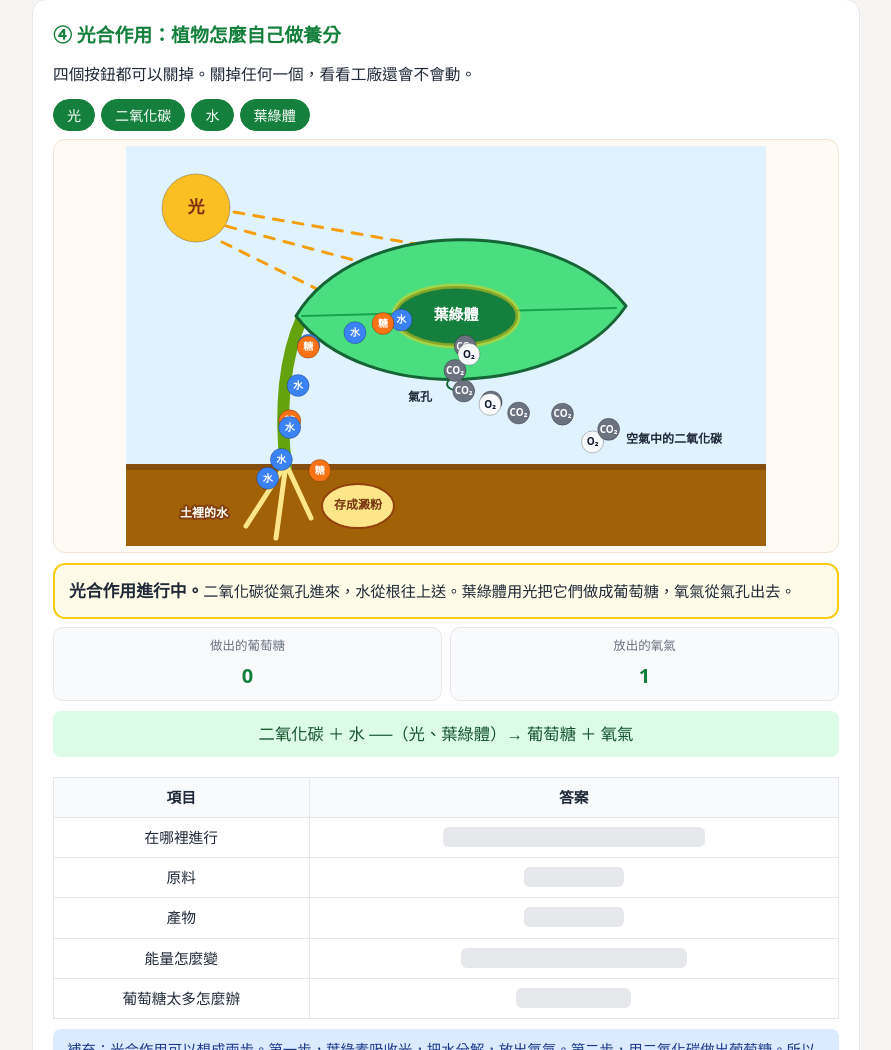
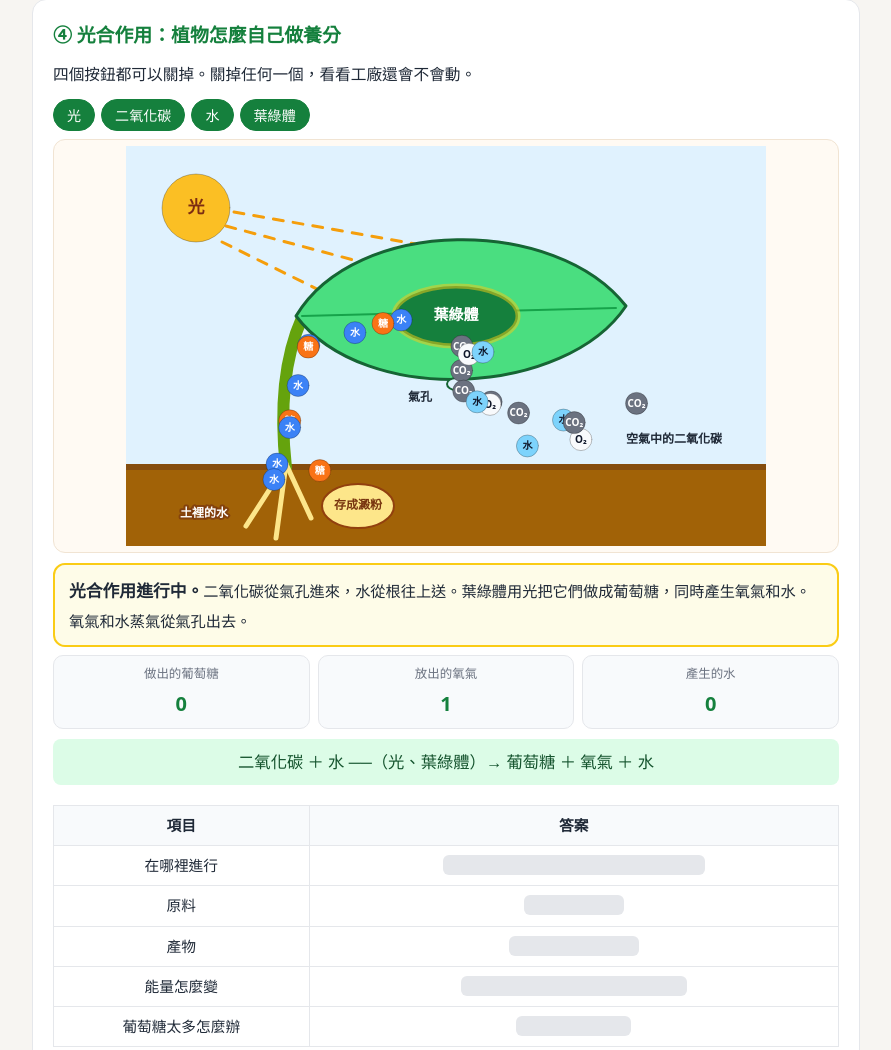
Before and after one commit to Shelly-awkward/interactive-knowledge, a plain HTML site: page lessons/國中生物/生物體的營養1_養分酵素與光合作用.html in a window 1280 px wide. Shown: the part 2683-3733 px from the top of the page, without its empty margins (194-1085 px from the left). Drawn offline with Linux system fonts and the light colour scheme.

Commit message:
修正光合作用產物：補上水（葡萄糖、氧氣、水），動畫與測驗同步更新
Co-Authored-By: Claude Fable 5.2 <noreply@anthropic.com>
Claude-Session: https://claude.ai/code/session_01UfoNYquaupDbGjpXiAvNgG

```diff
--- a/lessons/lessons.js
+++ b/lessons/lessons.js
@@ -23,7 +23,7 @@ window.__LESSONS__ = [
   {
     file: "lessons/國中生物/生物體的營養1_養分酵素與光合作用.html",
     title: "國一生物｜生物體的營養①：養分、酵素與光合作用",
-    subtitle: "七年級自然第 2 章「生物體的營養」上半：六大類養分與能量計算拉桿（醣類、蛋白質 4 大卡／克，脂質 9 大卡／克）；碘液與本氏液檢驗試管（選樣品、滴試劑、隔水加熱看變色）；代謝作用與酵素動畫（專一性、可重複使用、拉溫度與酸鹼看活性曲線，高溫破壞不能恢復、低溫可以恢復）；光合作用工廠（光、二氧化碳、水、葉綠體四個開關，少一個就停）；葉片橫切面逐層點看；葉片澱粉檢驗五步驟；22 題小測驗與錯題本（答錯自動收錄，連對 2 次移出）",
+    subtitle: "七年級自然第 2 章「生物體的營養」上半：六大類養分與能量計算拉桿（醣類、蛋白質 4 大卡／克，脂質 9 大卡／克）；碘液與本氏液檢驗試管（選樣品、滴試劑、隔水加熱看變色）；代謝作用與酵素動畫（專一性、可重複使用、拉溫度與酸鹼看活性曲線，高溫破壞不能恢復、低溫可以恢復）；光合作用工廠（光、二氧化碳、水、葉綠體四個開關，少一個就停）；葉片橫切面逐層點看；葉片澱粉檢驗五步驟；23 題小測驗與錯題本（答錯自動收錄，連對 2 次移出）",
     subject: "自然科學",
     level: "國中",
     added: "2026-11-21",
--- a/lessons/國中生物/生物體的營養1_養分酵素與光合作用.html
+++ b/lessons/國中生物/生物體的營養1_養分酵素與光合作用.html
@@ -198,19 +198,20 @@
   </div>
   <div class="stage"><canvas id="cvPS"></canvas></div>
   <div class="status" id="psMsg"></div>
-  <div class="count"><div><small>做出的葡萄糖</small><b id="psG">0</b></div><div><small>放出的氧氣</small><b id="psO">0</b></div></div>
+  <div class="count" style="grid-template-columns:repeat(3,1fr)"><div><small>做出的葡萄糖</small><b id="psG">0</b></div><div><small>放出的氧氣</small><b id="psO">0</b></div><div><small>產生的水</small><b id="psW">0</b></div></div>
   <div class="key" style="text-align:center; font-size:1.02rem;">
-    二氧化碳 ＋ 水 <span style="white-space:nowrap">──（光、葉綠體）→</span> 葡萄糖 ＋ 氧氣
+    二氧化碳 ＋ 水 <span style="white-space:nowrap">──（光、葉綠體）→</span> 葡萄糖 ＋ 氧氣 ＋ 水
   </div>
   <div class="tw"><table>
     <tr><th>項目</th><th>答案</th></tr>
     <tr><td>在哪裡進行</td><td><span class="hide">葉綠體（裡面有葉綠素，負責吸收光）</span></td></tr>
     <tr><td>原料</td><td><span class="hide">二氧化碳、水</span></td></tr>
-    <tr><td>產物</td><td><span class="hide">葡萄糖、氧氣</span></td></tr>
+    <tr><td>產物</td><td><span class="hide">葡萄糖、氧氣、水</span></td></tr>
     <tr><td>能量怎麼變</td><td><span class="hide">光能 → 化學能（存在葡萄糖裡）</span></td></tr>
     <tr><td>葡萄糖太多怎麼辦</td><td><span class="hide">轉成澱粉存起來</span></td></tr>
   </table></div>
   <p class="note">補充：光合作用可以想成兩步。第一步，葉綠素吸收光，把水分解，放出氧氣。第二步，用二氧化碳做出葡萄糖。所以氧氣是從<b>水</b>來的。</p>
+  <p class="note"><b>為什麼兩邊都有水？</b>水是原料，反應過程中也會產生新的水。所以箭頭左邊、右邊都要寫水。產物一共三個：<b>葡萄糖、氧氣、水</b>。</p>
 </div>
 
 <div class="card" id="s5">
@@ -589,11 +590,11 @@ function setupQuiz(PRE, Q, SECS){
   const NAME = { light:"光", co2:"二氧化碳", water:"水", chl:"葉綠體" };
   const LF = { x:330, y:170 };            // 葉子中心（葉綠體工廠）
   const STO = { x:330, y:236 };           // 氣孔
-  let P = [], acc = 0, nG = 0, nO = 0, tIn = 0;
+  let P = [], acc = 0, nG = 0, nO = 0, nW = 0, tIn = 0;
   const works = () => on.light && on.co2 && on.water && on.chl;
   function msg(){
     const miss = Object.keys(on).filter(k => !on[k]).map(k => NAME[k]);
-    $("psMsg").innerHTML = works() ? "<b class='big'>光合作用進行中。</b>二氧化碳從氣孔進來，水從根往上送。葉綠體用光把它們做成葡萄糖，氧氣從氣孔出去。"
+    $("psMsg").innerHTML = works() ? "<b class='big'>光合作用進行中。</b>二氧化碳從氣孔進來，水從根往上送。葉綠體用光把它們做成葡萄糖，同時產生氧氣和水。氧氣和水蒸氣從氣孔出去。"
       : `<b class='big'>光合作用停了。</b>缺少：<b>${miss.join("、")}</b>。四個條件少一個都不行。`;
   }
   document.querySelectorAll("[data-ps]").forEach(b => b.addEventListener("click", ()=>{
@@ -606,6 +607,7 @@ function setupQuiz(PRE, Q, SECS){
     if(type === "co2") P.push({ type, pts:[[rnd(520,630),rnd(250,300)],[400,270],[STO.x,STO.y+6],[LF.x+rnd(-20,20),LF.y+10]], t:0, sp:.28 });
     if(type === "h2o") P.push({ type, pts:[[rnd(120,170),rnd(345,385)],[160,300],[180,200],[LF.x-40,LF.y]], t:0, sp:.3 });
     if(type === "o2")  P.push({ type, pts:[[LF.x+20,LF.y+10],[STO.x+4,STO.y+8],[430,290],[rnd(540,640),rnd(200,330)]], t:0, sp:.26 });
+    if(type === "w2")  P.push({ type, pts:[[LF.x+40,LF.y+10],[STO.x+8,STO.y+8],[400,300],[rnd(440,560),rnd(150,300)]], t:0, sp:.24 });
     if(type === "glu") P.push({ type, pts:[[LF.x-30,LF.y],[185,190],[160,290],[rnd(215,250),rnd(348,372)]], t:0, sp:.22 });
   }
   function pos(p){
@@ -615,9 +617,9 @@ function setupQuiz(PRE, Q, SECS){
   function draw(dt, now){
     tIn += dt;
     if(tIn > .45){ tIn = 0; if(on.co2) spawn("co2"); if(on.water) spawn("h2o"); }
-    if(works()){ acc += dt; if(acc > 1.1){ acc = 0; spawn("o2"); spawn("glu"); } }
+    if(works()){ acc += dt; if(acc > 1.1){ acc = 0; spawn("o2"); spawn("glu"); spawn("w2"); } }
     P.forEach(p => p.t += p.sp*dt);
-    P = P.filter(p => { if(p.t < 1) return true; if(p.type === "o2"){ nO++; $("psO").textContent = nO; } if(p.type === "glu"){ nG++; $("psG").textContent = nG; } return false; });
+    P = P.filter(p => { if(p.t < 1) return true; if(p.type === "o2"){ nO++; $("psO").textContent = nO; } if(p.type === "w2"){ nW++; $("psW").textContent = nW; } if(p.type === "glu"){ nG++; $("psG").textContent = nG; } return false; });
     // 背景
     c.fillStyle = on.light ? "#e0f2fe" : "#1e293b"; c.fillRect(0,0,W,GY);
     c.fillStyle = "#a16207"; c.fillRect(0,GY,W,H-GY); c.fillStyle = "#854d0e"; c.fillRect(0,GY,W,6);
@@ -649,8 +651,8 @@ function setupQuiz(PRE, Q, SECS){
     label(c, "氣孔", STO.x-36, STO.y+16, { size:12, color:tc, halo });
     if(on.co2) label(c, "空氣中的二氧化碳", 548, 316-22, { size:12, color:tc, halo });
     // 粒子
-    const ST = { co2:["#6b7280","CO₂"], h2o:["#3b82f6","水"], o2:["#f8fafc","O₂"], glu:["#f97316","糖"] };
-    P.forEach(p => { const q = pos(p), s = ST[p.type]; ball(c, q[0], q[1], 11, s[0], s[1], p.type === "o2" ? "#0f172a" : "#fff"); });
+    const ST = { co2:["#6b7280","CO₂"], h2o:["#3b82f6","水"], o2:["#f8fafc","O₂"], glu:["#f97316","糖"], w2:["#7dd3fc","水"] };
+    P.forEach(p => { const q = pos(p), s = ST[p.type]; ball(c, q[0], q[1], 11, s[0], s[1], p.type === "o2" || p.type === "w2" ? "#0f172a" : "#fff"); });
   }
   msg();
 })();
@@ -752,7 +754,8 @@ setupQuiz("L1", [
   { q:"酵素幫忙完成一次反應之後，自己會怎樣？", o:["被用掉消失","變成產物的一部分","本身不變，可以再用","變成另一種酵素"], a:2, sec:"s3", why:"酵素作用前後不變，可以重複使用。" },
   { q:"把唾液煮沸、放涼之後，再加進澱粉液。澱粉會被分解嗎？", o:["會，而且更快","會，跟原來一樣","不會，酵素被高溫破壞了","不會，因為澱粉被煮熟了"], a:2, sec:"s3", why:"高溫會破壞酵素，就算放涼也不會恢復。" },
   { q:"把唾液放進冰箱，再拿出來回到 37℃ 左右。酵素的活性會怎樣？", o:["永遠失去活性","恢復活性","變成原來的兩倍","變成酸性"], a:1, sec:"s3", why:"低溫只是讓酵素變慢，沒有破壞它。回溫就恢復。" },
-  { q:"光合作用的原料是什麼？", o:["氧氣和葡萄糖","二氧化碳和水","氧氣和水","二氧化碳和葡萄糖"], a:1, sec:"s4", why:"原料是二氧化碳和水。葡萄糖和氧氣是產物。" },
+  { q:"光合作用的原料是什麼？", o:["氧氣和葡萄糖","二氧化碳和水","氧氣和水","二氧化碳和葡萄糖"], a:1, sec:"s4", why:"原料是二氧化碳和水。產物是葡萄糖、氧氣和水。" },
+  { q:"光合作用的產物有哪些？", o:["只有葡萄糖","葡萄糖和氧氣","葡萄糖、氧氣和水","二氧化碳和水"], a:2, sec:"s4", why:"產物有三個：葡萄糖、氧氣、水。水是原料，也是產物，最容易漏掉。" },
   { q:"光合作用在細胞的哪個構造裡進行？", o:["細胞核","細胞膜","葉綠體","液泡"], a:2, sec:"s4", why:"葉綠體裡有葉綠素，可以吸收光。" },
   { q:"光合作用把什麼能量，轉成什麼能量？", o:["化學能轉成光能","光能轉成化學能","熱能轉成光能","光能轉成電能"], a:1, sec:"s4", why:"把光能轉成化學能，存在葡萄糖裡。" },
   { q:"植物做出來的葡萄糖如果用不完，通常會怎麼處理？", o:["從氣孔排掉","轉成澱粉存起來","變成氧氣","變成水"], a:1, sec:"s4", why:"多的葡萄糖會轉成澱粉儲存。所以可以用碘液檢驗葉子。" },
```
Also changed, not shown: 1 other file.
